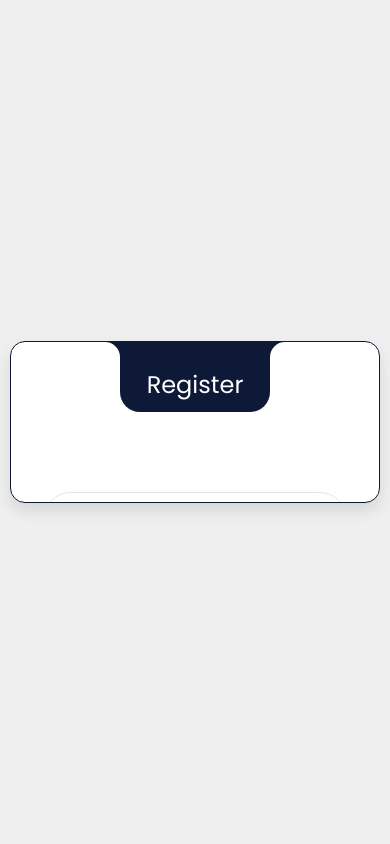
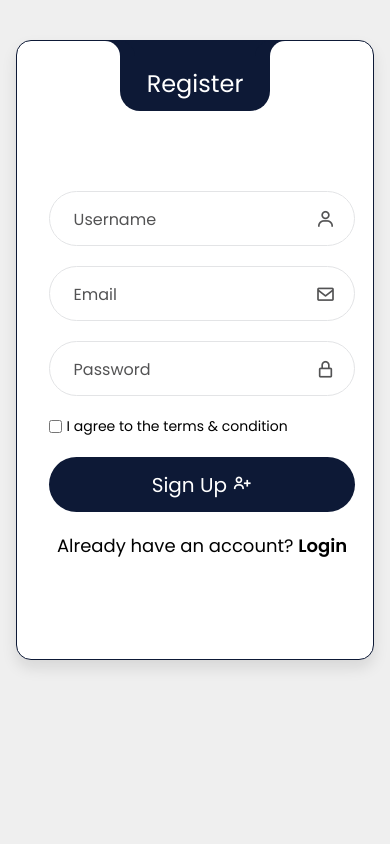
Before and after one commit to ankit1412845/ctsproject, a Django app: page / in a window 390 px wide. Run offline with Django 5.2, Linux system fonts and the light colour scheme.

Commit message:
Fix mobile login responsive design

```diff
--- a/main/static/css/Style.css
+++ b/main/static/css/Style.css
@@ -253,3 +253,53 @@ a:hover {
     padding-bottom: 40px;
   }
 }
+
+@media (max-width: 700px){
+  body{
+    align-items:flex-start;
+    padding-top:40px;
+  }
+
+  .wrapper{
+    width:92%;
+    min-height:620px;
+    height:auto;
+    padding:120px 25px 35px;
+  }
+
+  .register-form,
+  .login-form{
+    top:130px;
+    width:calc(100% - 50px);
+  }
+
+  .register-form{
+    left:25px;
+  }
+
+  .login-form{
+    left:-100%;
+  }
+
+  .input-field{
+    height:55px;
+    font-size:18px;
+  }
+
+  .label{
+    font-size:16px;
+  }
+
+  .btn-submit{
+    height:55px;
+    font-size:20px;
+  }
+
+  .switch-form{
+    font-size:18px;
+  }
+
+  .toaster{
+    display:none;
+  }
+}
```
